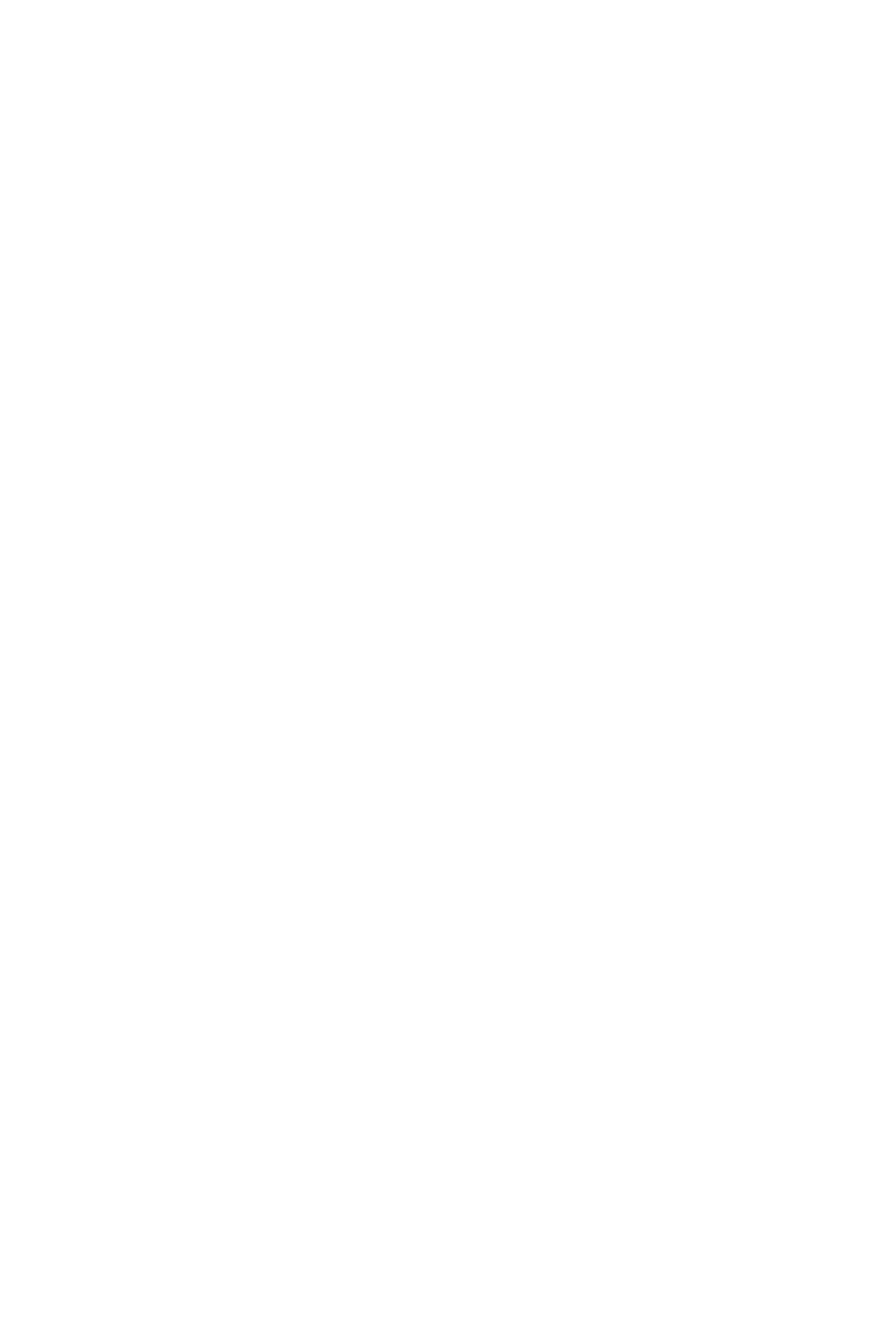
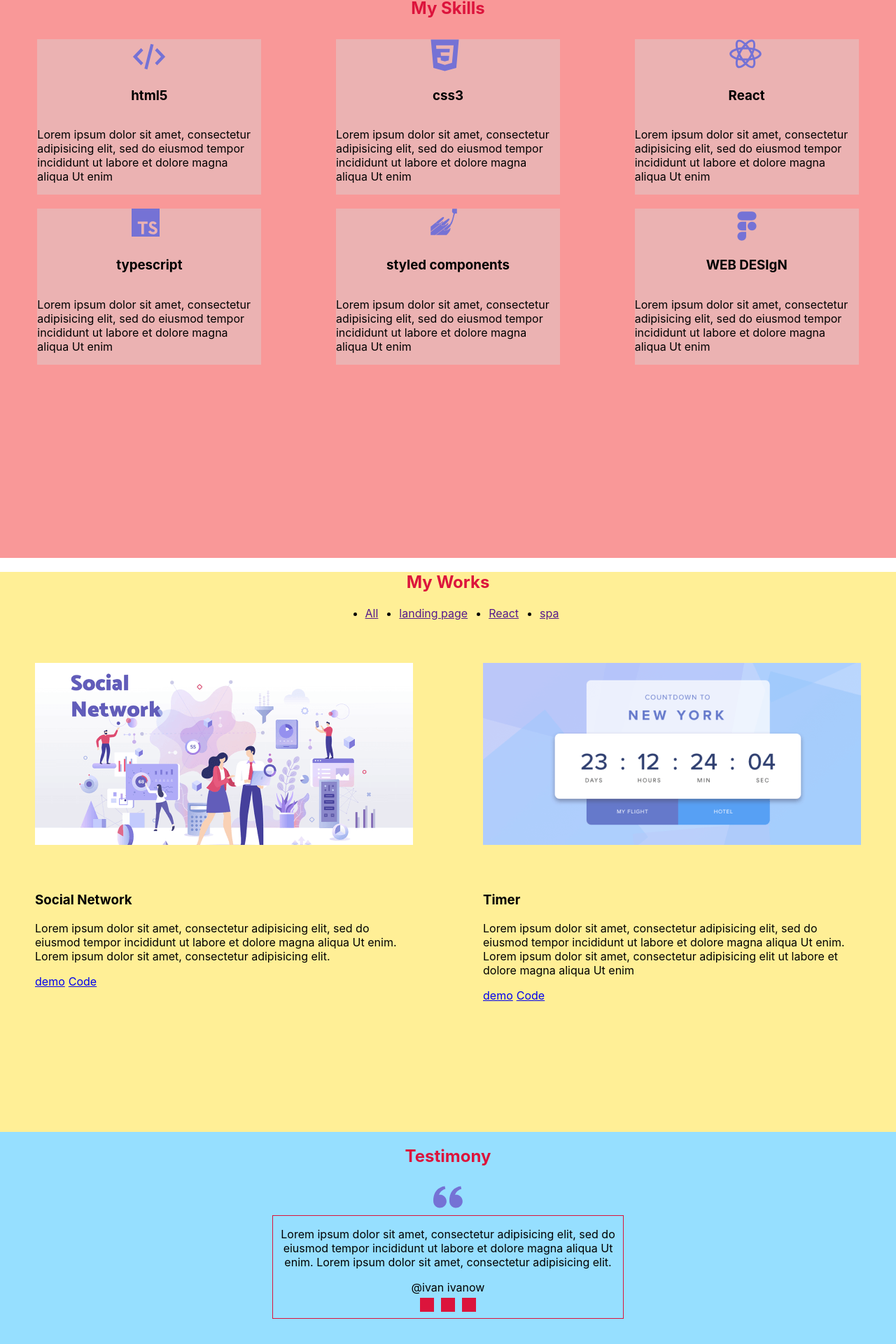
Before and after one commit to Alexandr874/portfolio-start-project-main, a React app: page / in a window 1280 px wide. Shown: the part 877-2797 px from the top of the page at 70% size. Before the commit the page ends 854 px from the top, so only its background shows below. Built offline with nearby package versions, Linux system fonts and the light colour scheme.

Commit message:
add Works add Testimony

```diff
--- a/src/App.tsx
+++ b/src/App.tsx
@@ -2,6 +2,9 @@ import './App.css';
 import styled from 'styled-components';
 import {Header} from "./layout/header/Header";
 import {Main} from "./layout/sections/main/Main";
+import {Skills} from "./layout/sections/skills/Skills";
+import {Works} from "./layout/sections/ works/Works";
+import {Testimony} from "./layout/sections/testimony/Testimony";
 
 
 function App() {
@@ -9,6 +12,9 @@ function App() {
         <div className="App">
             <Header />
             <Main/>
+            <Skills/>
+            <Works/>
+            <Testimony/>
         </div>
     );
 }
--- /dev/null
+++ b/src/components/SectionTitle.tsx
@@ -0,0 +1,7 @@
+import styled from "styled-components";
+
+
+ export const SectionTitle = styled.h2`
+    color: crimson;
+     text-align: center;
+`;
--- a/src/components/menu/Menu.tsx
+++ b/src/components/menu/Menu.tsx
@@ -1,25 +1,16 @@
 import React from 'react';
 import styled from "styled-components";
 
-export const Menu = () => {
+export const Menu = (props: {menuItems: Array<string>}) => {
     return (
         <StyledMenu>
             <ul>
-                <li>
-                    <a href="">Home</a>
-                </li>
-                <li>
-                    <a href="">Skills</a>
-                </li>
-                <li>
-                    <a href="">Works</a>
-                </li>
-                <li>
-                    <a href="">Testimony</a>
-                </li>
-                <li>
-                    <a href="">Contact</a>
-                </li>
+                {props.menuItems.map((item, index) => {
+                    return <li key={index}>
+                        <a href="">{item}</a>
+                    </li>
+                })}
+
             </ul>
         </StyledMenu>
     );
@@ -29,6 +20,6 @@ const StyledMenu = styled.nav`
     ul{
         display: flex;
         gap: 30px;
-
+       justify-content: center;
     }
 `;
--- /dev/null
+++ b/src/components/slider/Slider.tsx
@@ -0,0 +1,51 @@
+import React from 'react';
+import styled from "styled-components";
+import {FlexWrapper} from "../FlexWrapper";
+
+export const Slider = () => {
+    return (
+        <StyledSlider>
+            <FlexWrapper>
+                <Slide>
+                    <Text>Lorem ipsum dolor sit amet, consectetur adipisicing elit, sed do eiusmod tempor incididunt ut labore et dolore magna aliqua Ut enim. Lorem ipsum dolor sit amet, consectetur adipisicing elit.</Text>
+                    <Name>@ivan ivanow</Name>
+                </Slide>
+            </FlexWrapper>
+            <Pagination>
+                <span> </span>
+                <span> </span>
+                <span> </span>
+            </Pagination>
+        </StyledSlider>
+    );
+};
+
+const StyledSlider = styled.div`
+    display: flex;
+    flex-direction: column;
+    align-items: center;
+    border: crimson 1px solid;
+    max-width: 500px;
+`;
+const Slide = styled.div`
+    text-align: center;
+`;
+
+const Text = styled.p`
+
+`;
+
+const Name = styled.span`
+
+`;
+
+const Pagination = styled.div`
+    span {
+        display: inline-block;
+        height: 20px;
+        width: 20px;
+        margin: 5px;
+        background-color: crimson;
+    }
+
+`;
--- a/src/layout/header/Header.tsx
+++ b/src/layout/header/Header.tsx
@@ -4,10 +4,11 @@ import {Logo} from "../../components/logo/Logo";
 import {Menu} from "../../components/menu/Menu";
 
 export const Header = () => {
+    const hederMenuItem = ['Home', 'Skills', 'Works', 'Testimony', 'Contact'];
     return (
         <StyledHeader>
             <Logo />
-            <Menu />
+            <Menu menuItems={hederMenuItem}/>
         </StyledHeader>
     );
 };
--- /dev/null
+++ b/src/layout/sections/ works/Works.tsx
@@ -0,0 +1,34 @@
+import React from 'react';
+import styled from "styled-components";
+import {SectionTitle} from "../../../components/SectionTitle";
+import {Menu} from "../../../components/menu/Menu";
+import {FlexWrapper} from "../../../components/FlexWrapper";
+import {Work} from "./work/Work";
+import social from '../../../assets/images/proj-1.png'
+import project from '../../../assets/images/proj-2.png'
+
+export const Works = () => {
+    const worksMenuItems = ['All', 'landing page', 'React', 'spa'];
+    return (
+        <StyledWorks>
+            <SectionTitle>My Works</SectionTitle>
+            <Menu menuItems={worksMenuItems}/>
+            <FlexWrapper justifyContent={'space-around'}>
+                <Work
+                    imige={social}
+                    title={'Social Network'}
+                    text={'Lorem ipsum dolor sit amet, consectetur adipisicing elit, sed do eiusmod tempor incididunt ut labore et dolore magna aliqua Ut enim. Lorem ipsum dolor sit amet, consectetur adipisicing elit.'}/>
+                <Work
+                    imige={project}
+                    title={'Timer'}
+                    text={'Lorem ipsum dolor sit amet, consectetur adipisicing elit, sed do eiusmod tempor incididunt ut labore et dolore magna aliqua Ut enim. Lorem ipsum dolor sit amet, consectetur adipisicing elit  ut labore et dolore magna aliqua Ut enim'}/>
+            </FlexWrapper>
+        </StyledWorks>
+
+    );
+};
+
+const StyledWorks = styled.section`
+    min-height: 100vh;
+    background-color: rgba(255, 215, 0, 0.41);
+`;
--- /dev/null
+++ b/src/layout/sections/ works/work/Work.tsx
@@ -0,0 +1,42 @@
+import React from 'react';
+import styled from "styled-components";
+
+type WorkPropsType = {
+    imige: string
+    title: string
+    text: string
+}
+
+ export const Work = (props: WorkPropsType) => {
+    return (
+        <StyledWork>
+            <Imige src={props.imige}/>
+            <Title>{props.title}</Title>
+            <Text>{props.text}</Text>
+            <Linc href="#">demo</Linc>
+            <Linc href="#">Code</Linc>
+        </StyledWork>
+    );
+};
+
+ const StyledWork = styled.div`
+ width: 540px;
+ `;
+
+ const Imige = styled.img`
+     width: 100%;
+     height: 350px;
+     object-fit: contain;
+ `;
+
+ const Title = styled.h3`
+
+ `;
+
+ const Text = styled.p`
+
+ `;
+
+ const Linc = styled.a`
+ padding-right: 5px;
+ `;
--- /dev/null
+++ b/src/layout/sections/skills/Skills.tsx
@@ -0,0 +1,42 @@
+import React from 'react';
+import styled from "styled-components";
+import {FlexWrapper} from "../../../components/FlexWrapper";
+import {Skill} from "./skill/Skill";
+import {SectionTitle} from "../../../components/SectionTitle";
+
+
+
+
+export const Skills = () => {
+    return (
+        <SkillsSection>
+            <SectionTitle>My Skills</SectionTitle>
+            <FlexWrapper  justifyContent={'space-around'} wrap={'wrap'}>
+                <Skill iconId={'codeSvg'}
+                       title={'html5'}
+                       description={'Lorem ipsum dolor sit amet, consectetur adipisicing elit, sed do eiusmod tempor incididunt ut labore et dolore magna aliqua Ut enim'}/>
+                <Skill iconId={'css'}
+                       title={'css3'}
+                       description={'Lorem ipsum dolor sit amet, consectetur adipisicing elit, sed do eiusmod tempor incididunt ut labore et dolore magna aliqua Ut enim'}/>
+                <Skill iconId={'react'}
+                       title={'React'}
+                       description={'Lorem ipsum dolor sit amet, consectetur adipisicing elit, sed do eiusmod tempor incididunt ut labore et dolore magna aliqua Ut enim'}/>
+                <Skill iconId={'typeScript'}
+                       title={'typescript'}
+                       description={'Lorem ipsum dolor sit amet, consectetur adipisicing elit, sed do eiusmod tempor incididunt ut labore et dolore magna aliqua Ut enim'}/>
+                <Skill iconId={'styled'}
+                       title={'styled components'}
+                        description={'Lorem ipsum dolor sit amet, consectetur adipisicing elit, sed do eiusmod tempor incididunt ut labore et dolore magna aliqua Ut enim'}/>
+                <Skill iconId={'web'}
+                       title={'WEB DESIgN '}
+                        description={'Lorem ipsum dolor sit amet, consectetur adipisicing elit, sed do eiusmod tempor incididunt ut labore et dolore magna aliqua Ut enim'}/>
+            </FlexWrapper>
+
+        </SkillsSection>
+    );
+};
+
+const SkillsSection = styled.section`
+    min-height: 100vh;
+    background-color: rgba(241, 6, 6, 0.41);
+`;
--- /dev/null
+++ b/src/layout/sections/skills/skill/Skill.tsx
@@ -0,0 +1,37 @@
+import React from 'react';
+import {Icon} from "../../../../components/icon/Icon";
+import styled from "styled-components";
+
+type SkillPropsType = {
+    iconId: string
+    title: string
+    description: string
+
+}
+
+export const Skill = (props: SkillPropsType) => {
+    return (
+        <StyledSkill>
+            <Icon iconId={props.iconId}/>
+            <SkillTitle>{props.title}</SkillTitle>
+            <SkillText>{props.description}</SkillText>
+        </StyledSkill>
+    );
+};
+const StyledSkill = styled.div`
+    display: flex;
+    flex-direction: column;
+    align-items: center;
+    width: 25%;
+
+    margin: 10px;
+    background-color: rgba(216, 212, 212, 0.43);
+`;
+
+const SkillTitle = styled.h3`
+
+`;
+
+const SkillText = styled.p`
+
+`;
--- /dev/null
+++ b/src/layout/sections/testimony/Testimony.tsx
@@ -0,0 +1,23 @@
+import React from 'react';
+import styled from "styled-components";
+import {SectionTitle} from "../../../components/SectionTitle";
+import {Icon} from "../../../components/icon/Icon";
+import {Slider} from "../../../components/slider/Slider";
+import {FlexWrapper} from "../../../components/FlexWrapper";
+
+export const Testimony = () => {
+    return (
+        <StyledTestimony>
+            <FlexWrapper direction={"column"} alignItems={"center"}>
+                <SectionTitle>Testimony</SectionTitle>
+                <Icon iconId={"guote"}/>
+                <Slider/>
+            </FlexWrapper>
+        </StyledTestimony>
+    );
+};
+
+const StyledTestimony = styled.section`
+    min-height: 50vh;
+    background-color: rgba(0, 178, 255, 0.41);
+`;
```
Also changed, not shown: src/assets/images/icons-sprite.svg.
